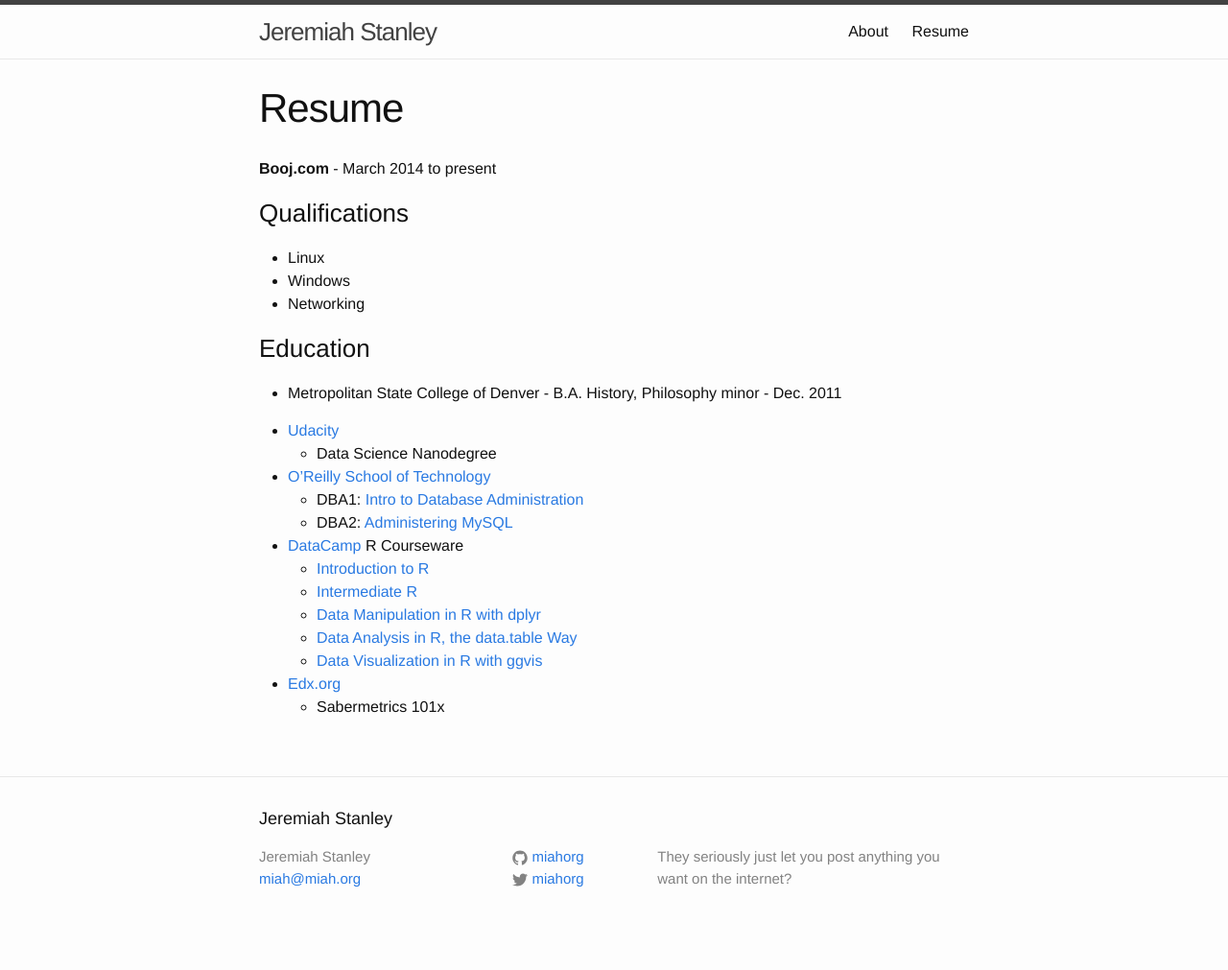
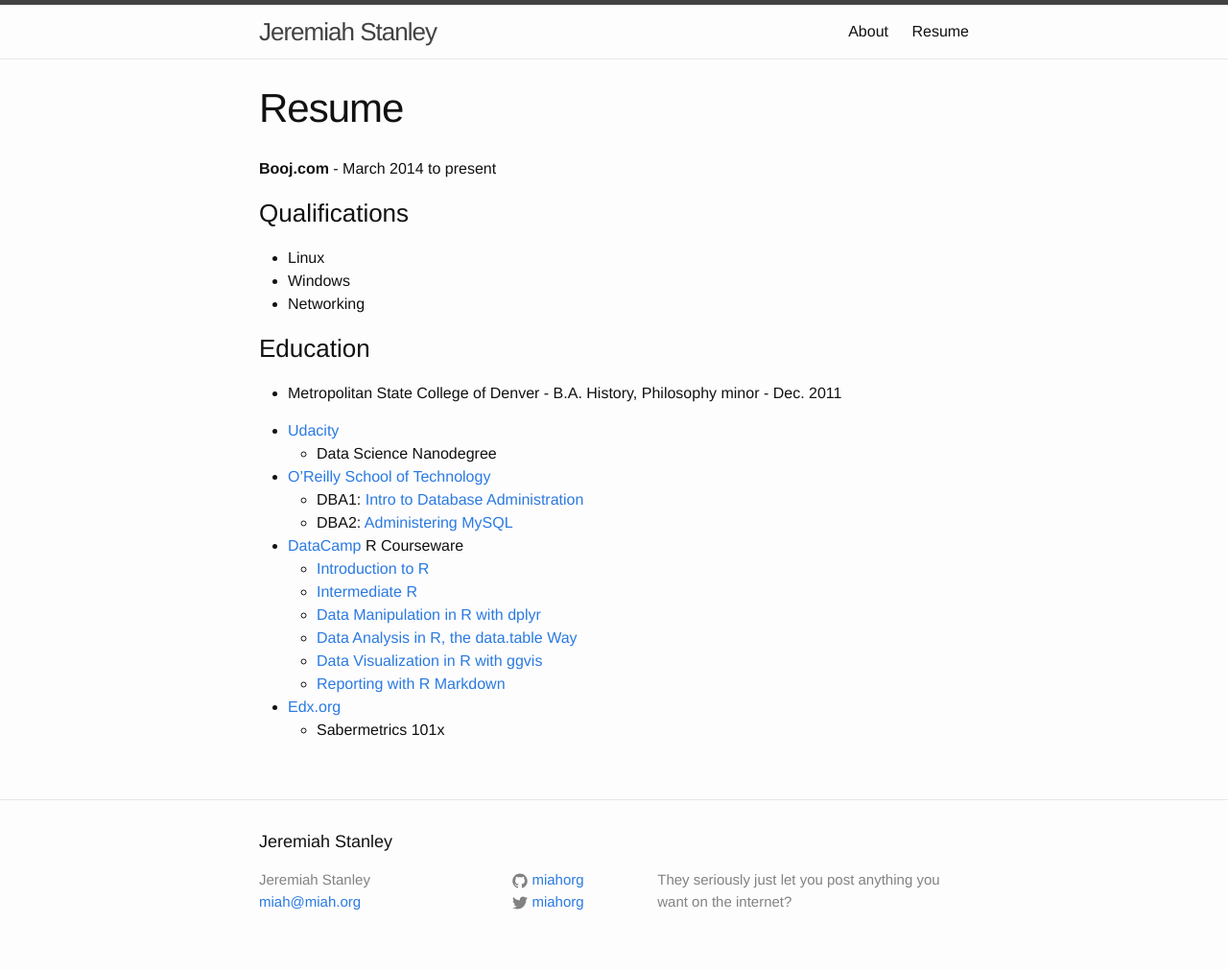
Before and after one commit to miahorg/miahorg.github.io, a Jekyll site: the page built from resume.md, in a window 1280 px wide. Shown: the whole page at 96% size. Built offline with Jekyll 4.4.1, drawn with Linux system fonts in a browser that asks for light colours; before the commit the page ends 987 px from its top, so only the background shows below that.

Commit message:
Added another R course

```diff
--- a/resume.md
+++ b/resume.md
@@ -24,5 +24,6 @@ permalink: /resume/
   * [Data Manipulation in R with dplyr](/mooc/datamanipulationinrwithdiplyr.pdf)
   * [Data Analysis in R, the data.table Way](/mooc/dataanalysisinrthedatatableway.pdf)
   * [Data Visualization in R with ggvis](/mooc/datavisualizationinrwithggvis.pdf)
+  * [Reporting with R Markdown](/mooc/reportingwithrmarkdown.pdf)
 * [Edx.org](https://www.edx.org/)
   * Sabermetrics 101x
```
Also changed, not shown: 1 other file.
